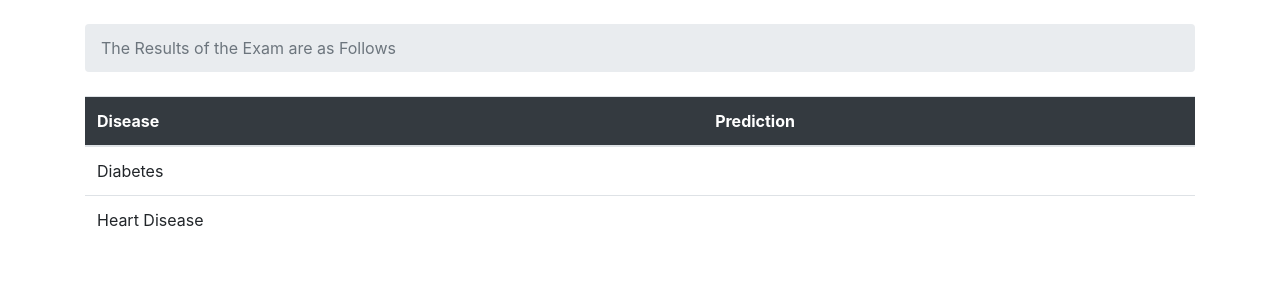
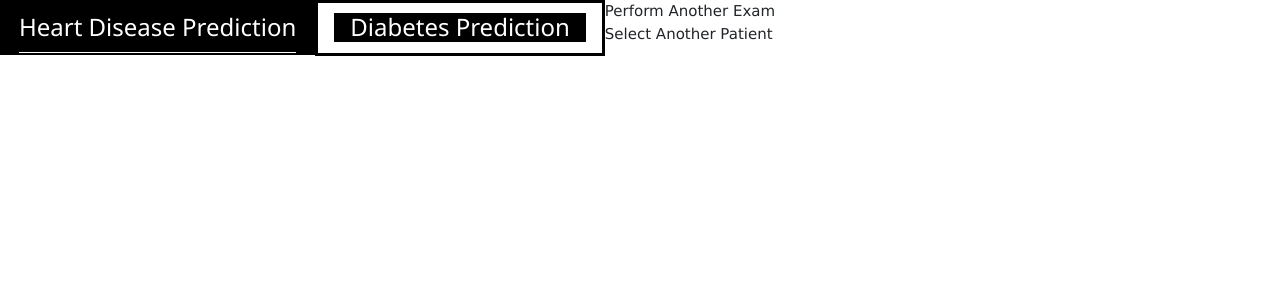
Before and after one commit to CMorar143/Artificial-MD, a Django app: template Project/DjangoProj/templates/results.html in a window 1280 px wide. Shown: the top 300 px of the page. Run offline with Django 3.2, Linux system fonts and the light colour scheme; the template is opened without the code that fills it, so the values that code supplies are empty; some libraries are stand-ins or nearby versions.

Commit message:
trying to display results without using a table

```diff
--- a/Project/DjangoProj/static/css/Custom/Results.css
+++ b/Project/DjangoProj/static/css/Custom/Results.css
@@ -1,8 +1,25 @@
-#diabetes_res
+.heart_res,
+.diabetes_res
 {
 	float: left;
-	background-color: grey;
-	margin-left: 2em;
+/*	margin-top: 5em;
+	margin-left: 2em;*/
 	color: white;
-	max-width: 50%
+	max-width: 50%;
+	border-style: solid;
+	border-color: black;
 }
+
+.display
+{
+	background-color: white;
+	color: black;
+	width: 100%;
+}
+
+.heart_res h3,
+.diabetes_res h3
+{
+	width: 100%;
+	height: 100%;
+}
--- a/Project/DjangoProj/templates/results.html
+++ b/Project/DjangoProj/templates/results.html
@@ -1,4 +1,4 @@
-{% load static %}<!DOCTYPE html>
+<!-- {% load static %}<!DOCTYPE html>
 <html>
   <head>
     <meta charset="utf-8">
@@ -50,43 +50,48 @@
       </table>
     </div>
   </body>
-</html>
+</html> -->
 
 
-<!-- {% load static %}<!DOCTYPE html>
+{% load static %}<!DOCTYPE html>
 <html>
 	<head>
 	  <meta charset="utf-8">
 	  <title>Results</title>
 	  <link rel="stylesheet" type="text/css" href="{% static 'css/bootstrap.min.css' %}">
+	  <link rel = "stylesheet" href = "https://www.w3schools.com/lib/w3.css">
 	  <link rel="stylesheet" type="text/css" href="{% static 'css/Custom/Results.css' %}">
 	</head>
 	<body>
 	  <main>
-		<div id="heart_res" class="container p-3 my-3 border bg-dark text-white">
+		<div class="heart_res w3-container w3-black">
 			<h3> Heart Disease Prediction </h3>
+			<div class="display w3-container">
 				{% if heart_pred == 0 %}
-				Prediction: Patient is unlikely to have heart disease <br>
+					Patient is unlikely to have heart disease
 				{% endif %}
 
 				{% if heart_pred == 1 %}
-				Prediction: Patient is likely to have heart disease <br>
+					Patient is likely to have heart disease
 				{% endif %}
 			</div>
+		</div>
 
-		<div id="diabetes_res" class="container p-3 my-3 border bg-dark text-white">
-			<h3> Diabetes Prediction </h3>
+		<div class="diabetes_res w3-container">
+			<h3 class="w3-container w3-black"> Diabetes Prediction </h3>
+			<div class="w3-container display">
 				{% if diabetes_pred == 0 %}
-				Prediction: Patient is unlikely to have diabetes <br>
+					Patient is unlikely to have diabetes
 				{% endif %}
 
 				{% if diabetes_pred == 1 %}
-				Prediction: Patient is likely to have diabetes <br>
+					Patient is likely to have diabetes
 				{% endif %}
+			</div>
 		</div>
 		  <a href="{% url 'exam' %}">Perform Another Exam</a>
 		  	<br>
 		  <a href="{% url 'patient' %}">Select Another Patient</a>
 	  </main>
 	</body>
-</html> -->
+</html>
```
Lines whose indentation alone changed are shown as unchanged.
